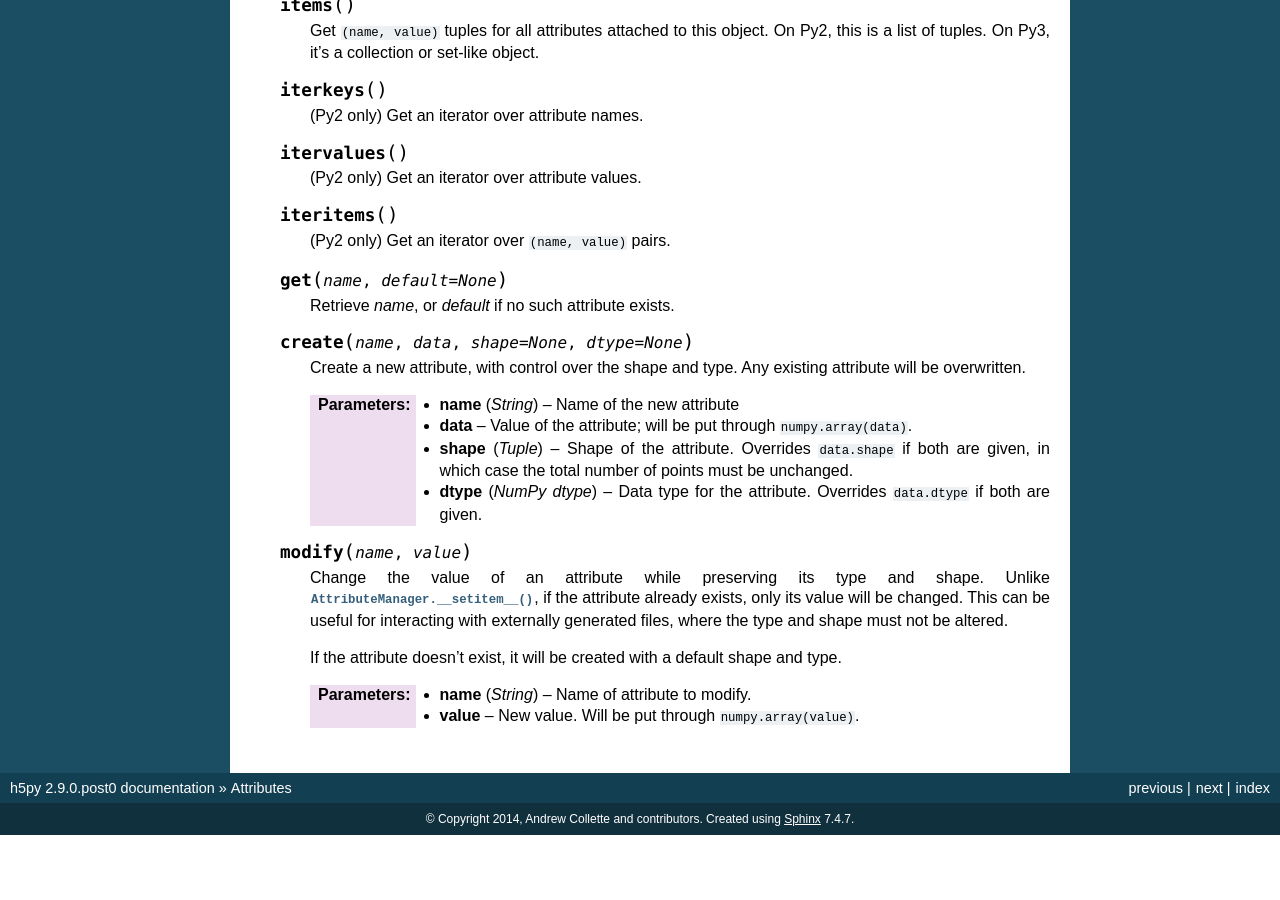
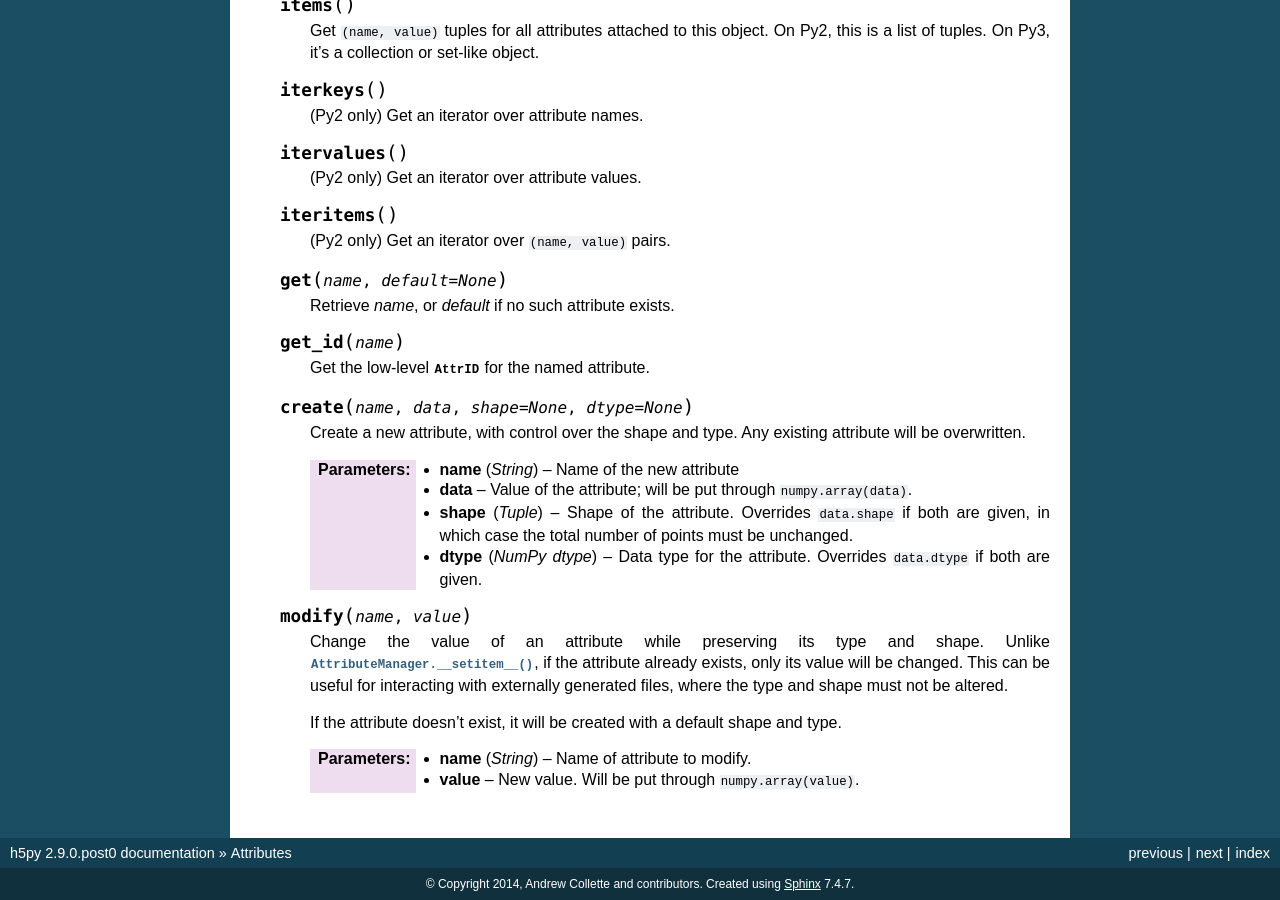
Before and after one commit to zhongxing-2/h5py, a Sphinx documentation site: the page built from docs/high/attr.rst, in a window 1280 px wide and 900 px high, scrolled down 1100 px. Built offline with Sphinx 7.4.7, drawn with Linux system fonts in a browser that asks for light colours; before the commit the page ends 1935 px from its top, so only the background shows below that; some of the changed text lies outside the part shown.

Commit message:
Document AttributeManager.get_id()

```diff
--- a/docs/high/attr.rst
+++ b/docs/high/attr.rst
@@ -91,6 +91,11 @@ Reference
 
         Retrieve `name`, or `default` if no such attribute exists.
 
+    .. method:: get_id(name)
+
+       Get the low-level :class:`AttrID <low:h5py.h5a.AttrID>` for the named
+       attribute.
+
     .. method:: create(name, data, shape=None, dtype=None)
 
         Create a new attribute, with control over the shape and type.  Any
```
